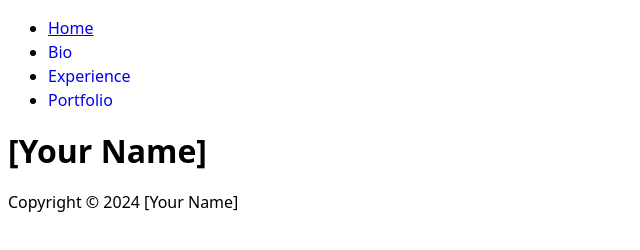
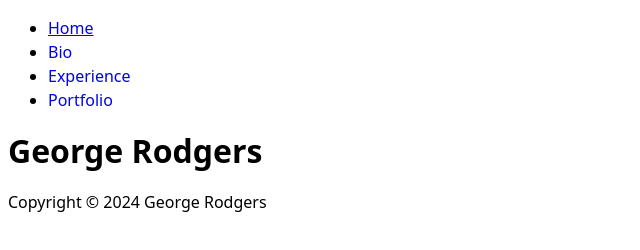
Before and after one commit to GeorgeRodgers/personal-webpage-project, a plain HTML site: page index.html in a window 1280 px wide. Shown: the whole page, without its empty margins (0-640 px from the left). Drawn offline with Linux system fonts and the light colour scheme.

Commit message:
initial commit

```diff
--- a/index.html
+++ b/index.html
@@ -4,7 +4,7 @@
 <head>
   <meta charset="UTF-8">
   <meta name="viewport" content="width=device-width, initial-scale=1.0">
-  <title>[Your Name]</title>
+  <title>George Rodgers</title>
   <link rel="stylesheet" href="style.css">
   <script defer src="script.js"></script>
 </head>
@@ -30,11 +30,11 @@
   </header>
 
   <main>
-    <h1>[Your Name]</h1>
+    <h1>George Rodgers</h1>
   </main>
 
   <footer>
-    <p>Copyright &copy; 2024 [Your Name]</p>
+    <p>Copyright &copy; 2024 George Rodgers</p>
   </footer>
 </body>
 
```
Also changed, not shown: bio.html (+2 -2 lines), experience.html (+2 -2 lines), portfolio.html (+2 -2 lines).
